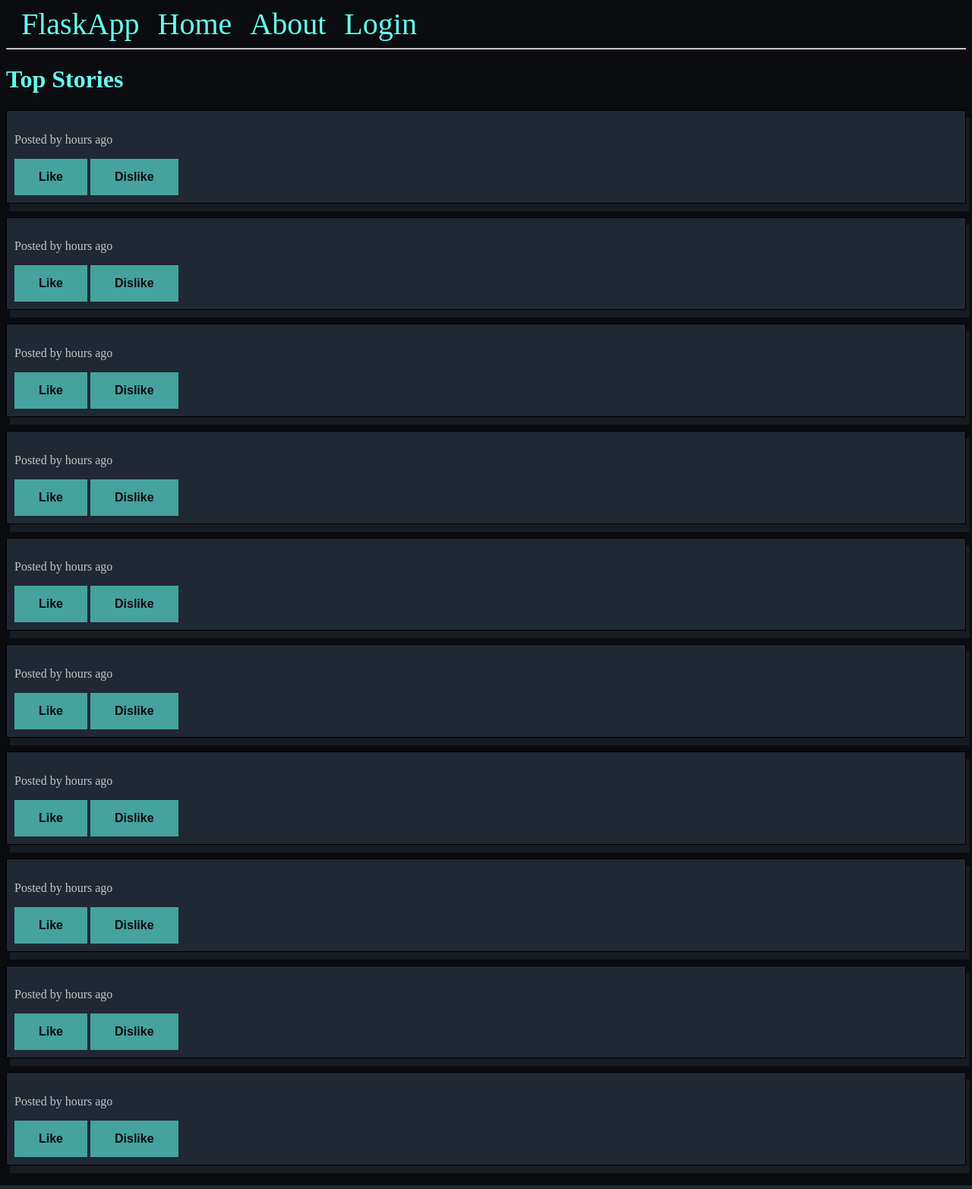
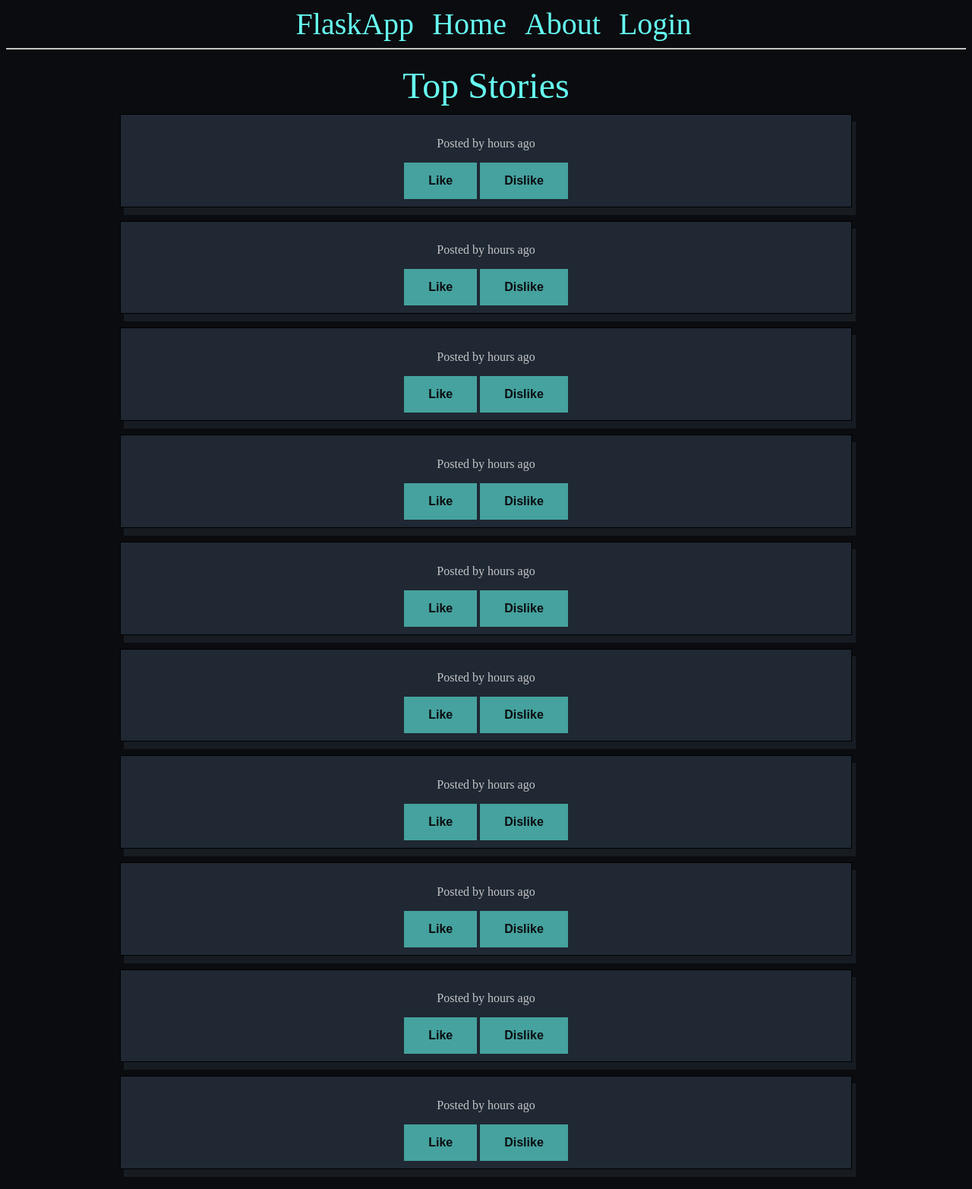
Before and after one commit to Brian-Pob/flask-webapp, a Flask app: page /home in a window 1280 px wide. Shown: the whole page at 76% size. Run offline with Flask 3, Linux system fonts and the light colour scheme; data that the repository does not hold is empty.

Commit message:
Updated home page layout

```diff
--- a/app/static/css/base.css
+++ b/app/static/css/base.css
@@ -47,6 +47,8 @@ button:hover, button:active, button:focus {
 
 .posts {
   background-color: #1f2833;
+  margin-left: 150px;
+  margin-right: 150px;
   border: 1px solid;
   padding: 10px;
   box-shadow: 5px 10px #171c22;
@@ -54,12 +56,20 @@ button:hover, button:active, button:focus {
 
 .home, .about {
   background-color: #0B0C10;
+  text-align: center;
 }
 
-h1 {
+header {
   color: #66FCF1;
+  font-size: 3em;
+  margin-bottom: 10px;
+  margin-top: 20px
 }
 
 .lightGrey{
   color: #C5C6C7
 }
+
+.about {
+  text-align: center;
+}
--- a/app/templates/home.html
+++ b/app/templates/home.html
@@ -1,7 +1,7 @@
 {% extends 'base.html' %}
 {% block content %}
 <body class="home">
-<h1>Top Stories</h1>
+<header>Top Stories</header>
 {% for post in posts %}
 	<div class="posts">
 		<a class="url" href="{{post['url']}}"><h3>{{post["title"]}}</h3></a>
```
